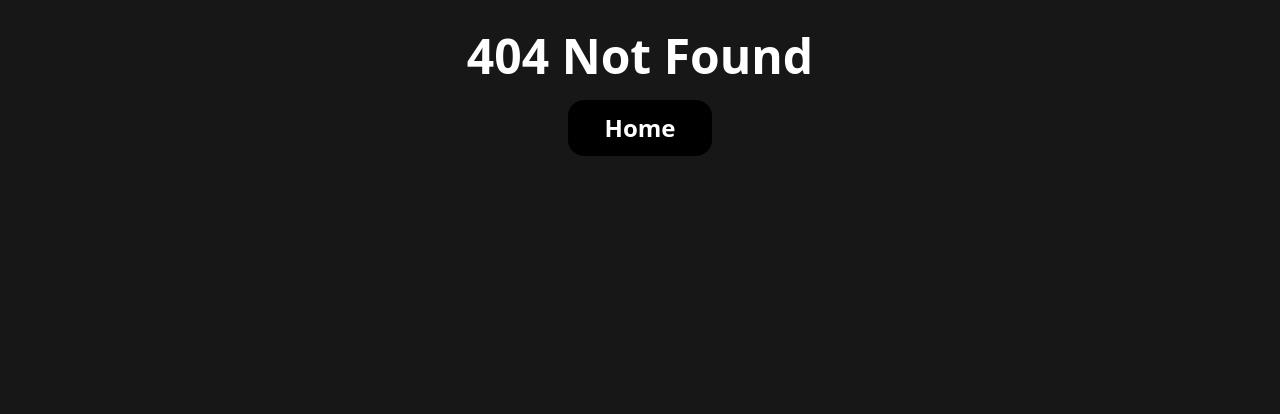
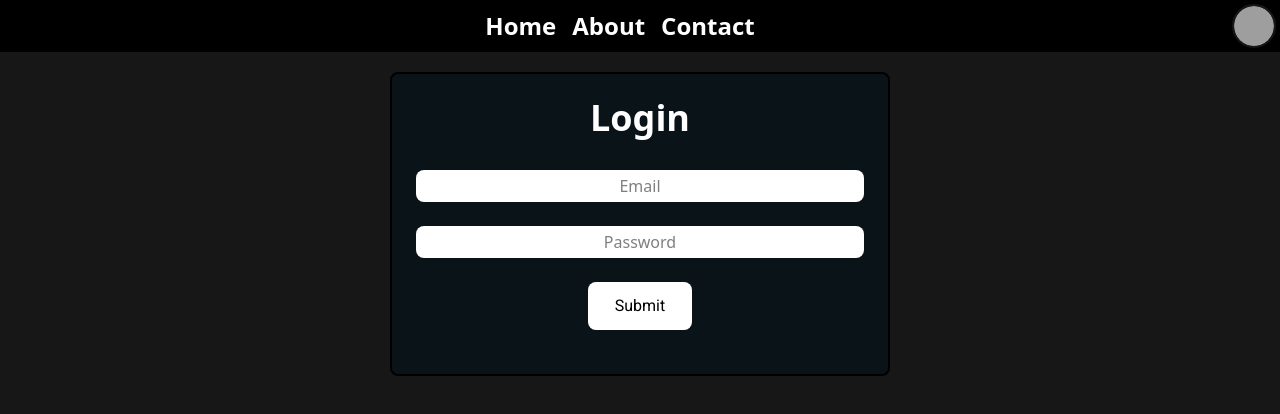
Before and after one commit to yaseenrehan123/Authentication, a React (Vite) app in the folder client/: page /login in a window 1280 px wide. Before the commit this address had no page. Shown: the top 414 px of the page. Built offline with nearby package versions, Linux system fonts and the light colour scheme; grey boxes are pictures that could not be loaded.

Commit message:
Login Done

```diff
--- a/client/src/App.tsx
+++ b/client/src/App.tsx
@@ -5,6 +5,7 @@ import { QueryClient, QueryClientProvider } from "@tanstack/react-query";
 import Layout from './components/app/Layout'
 import NotFoundPage from './components/app/NotFoundPage'
 import SignupPage from './features/signup/SignupPage'
+import LoginPage from './features/login/LoginPage';
 
 const App = () => {
   const query = new QueryClient();
@@ -14,7 +15,8 @@ const App = () => {
       element: <Layout />,
       errorElement: <NotFoundPage />,
       children: [
-        { path: 'signup', element: <SignupPage /> }
+        { path: 'signup', element: <SignupPage /> },
+        { path: 'login', element: <LoginPage /> }
       ]
     }
   ])
--- /dev/null
+++ b/client/src/components/FormItem.tsx
@@ -0,0 +1,37 @@
+import { useFormContext } from "react-hook-form";
+import FormField from "@/components/ui/formField";
+import Message from "@/components/ui/message";
+
+interface FormItemProps {
+    name: string;
+    placeholder?: string;
+    type?: string;
+    minLength?: number;
+    maxLength?: number;
+}
+
+const FormItem: React.FC<FormItemProps> = ({
+    name,
+    placeholder,
+    type = "text",
+    minLength,
+    maxLength,
+}) => {
+    const {
+        register,
+        formState: { errors },
+    } = useFormContext();
+
+    return (
+        <div className="flex flex-col gap-1">
+            <FormField
+                type={type}
+                placeholder={placeholder}
+                {...register(name, { minLength, maxLength })}
+            />
+            <Message variant="error">{errors[name]?.message as string}</Message>
+        </div>
+    );
+};
+
+export default FormItem;
--- /dev/null
+++ b/client/src/components/ui/alignment.tsx
@@ -0,0 +1,36 @@
+import { cn } from '@/lib/utils'
+import type { AlignmentProps } from '@/types'
+import { cva } from 'class-variance-authority'
+import React from 'react'
+
+const Alignment = ({ className, variant, gap, children, ...props }: AlignmentProps) => {
+    return (
+        <div className={cn(variants({ variant, gap }), className)} {...props}>
+            {children}
+        </div>
+    )
+}
+
+const variants = cva('flex', {
+    variants: {
+        variant: {
+            rowLeft: 'justify-start',
+            rowCenter: 'justify-center',
+            rowRight: 'justify-end',
+            colLeft: 'flex-col items-start',
+            colCenter: 'flex-col items-center',
+            colRight: 'flex-col items-end'
+        },
+        gap: {
+            sm: 'gap-1',
+            md: 'gap-2',
+            lg: 'gap-4'
+        }
+    },
+    defaultVariants: {
+        variant: 'colCenter',
+        gap: 'sm'
+    }
+})
+
+export default Alignment
--- /dev/null
+++ b/client/src/components/ui/formContainer.tsx
@@ -0,0 +1,26 @@
+import { cn } from '@/lib/utils'
+import type { FormContainerProps } from '@/types'
+import { cva } from 'class-variance-authority'
+import React from 'react'
+
+const FormContainer = ({ variant, className, children, ...props }: FormContainerProps) => {
+    return (
+        <div className={cn(variants({ variant }), className)} {...props}>
+            {children}
+        </div>
+    )
+}
+
+const variants = cva('flex items-center flex-col gap-8 border-2 rounded-[8px] p-6', {
+    variants: {
+        variant: {
+            light: 'border-black bg-white',
+            dark: 'border-black bg-[rgb(10,19,23)]'
+        }
+    },
+    defaultVariants: {
+        variant: 'light'
+    }
+})
+
+export default FormContainer
--- /dev/null
+++ b/client/src/features/login/LoginForm.tsx
@@ -0,0 +1,69 @@
+import Alignment from '@/components/ui/alignment'
+import FormContainer from '@/components/ui/formContainer'
+import FormField from '@/components/ui/formField'
+import Message from '@/components/ui/message'
+import SubmitButton from '@/components/ui/submitButton'
+import { loginSchema } from '@/lib/validations'
+import type { LoginFormFields } from '@/types'
+import { zodResolver } from '@hookform/resolvers/zod'
+import { useMutation } from '@tanstack/react-query'
+import React from 'react'
+import { useForm } from 'react-hook-form'
+
+const LoginForm = () => {
+    const { register, handleSubmit, reset, formState: { errors, isSubmitting } } = useForm<LoginFormFields>({
+        resolver: zodResolver(loginSchema)
+    });
+
+    const loginMutation = useMutation({
+        mutationKey: ['login'],
+        mutationFn: async (data: LoginFormFields) => {
+            const path: string = `${import.meta.env.VITE_SERVER_PATH}/login`;
+            const res = await fetch(path, {
+                method: "POST",
+                headers: {
+                    "Content-Type": "application/json"
+                },
+                body: JSON.stringify(data)
+            });
+
+            const body = await res.json();
+
+            if (!res.ok) {
+                throw new Error(body.error || "Unknown error occured");
+            }
+        },
+        onSuccess: () => reset()
+    });
+
+    const onSubmit = async (data: LoginFormFields) => {
+        loginMutation.mutate(data);
+    };
+
+    return (
+        <FormContainer variant='dark'>
+            <div className='text-white text-4xl font-bold'>
+                Login
+            </div>
+
+            <form className='flex items-center flex-col gap-5' onSubmit={handleSubmit(onSubmit)}>
+                <Alignment variant='colLeft'>
+                    <FormField variant='large' placeholder='Email' {...register('email')} />
+                    <Message variant='error'>{errors.email?.message}</Message>
+                </Alignment>
+                <Alignment variant='colLeft'>
+                    <FormField variant='large' placeholder='Password' minLength={8} maxLength={15} {...register('password')} />
+                    <Message variant='error'>{errors.password?.message}</Message>
+                </Alignment>
+                <SubmitButton type='submit' disabled={loginMutation.isPending}>
+                    {loginMutation.isPending ? 'Loading...' : 'Submit'}
+                </SubmitButton>
+                <Message variant={loginMutation.isError ? 'error' : loginMutation.isSuccess ? 'success' : 'default'}>
+                    {loginMutation.isError ? `${loginMutation.error}` : loginMutation.isSuccess ? 'Success' : ''}
+                </Message>
+            </form>
+        </FormContainer>
+    )
+}
+
+export default LoginForm
--- /dev/null
+++ b/client/src/features/login/LoginPage.tsx
@@ -0,0 +1,12 @@
+import React from 'react'
+import LoginForm from './LoginForm'
+
+const LoginPage = () => {
+    return (
+        <div className='flex items-center flex-col gap-4 pt-16'>
+            <LoginForm />
+        </div>
+    )
+}
+
+export default LoginPage
--- a/client/src/features/signup/SignupForm.tsx
+++ b/client/src/features/signup/SignupForm.tsx
@@ -7,6 +7,8 @@ import { useForm, type SubmitHandler } from "react-hook-form";
 import { zodResolver } from "@hookform/resolvers/zod";
 import { signupSchema } from '@/lib/validations';
 import { useMutation, useQuery } from '@tanstack/react-query';
+import FormContainer from '@/components/ui/formContainer';
+import Alignment from '@/components/ui/alignment';
 const SignupForm = () => {
     const { register, handleSubmit, reset, formState: { errors, isSubmitting } } = useForm<SignupFormFields>({
         resolver: zodResolver(signupSchema)
@@ -22,8 +24,11 @@ const SignupForm = () => {
                 },
                 body: JSON.stringify(data)
             });
+
+            const body = await res.json();
+
             if (!res.ok) {
-                throw new Error("Something went wrong...");
+                throw new Error(body.error || "Unknown error occured");
             }
         },
         onSuccess: () => reset()
@@ -32,36 +37,36 @@ const SignupForm = () => {
         signupMutation.mutate(data);
     };
     return (
-        <div className='flex items-center flex-col gap-8 border-2 border-black bg-[rgb(10,19,23)] rounded-[8px] p-6'>
+        <FormContainer variant='dark'>
             <div className='text-white text-4xl font-bold'>
                 Create Your Account
             </div>
-            <form className='flex items-center flex-col gap-5'>
-                <div className='flex flex-col gap-1'>
+            <form className='flex items-center flex-col gap-5' onSubmit={handleSubmit(onSubmit)}>
+                <Alignment variant='colLeft'>
                     <FormField variant='large' placeholder='Username' {...register("username")} minLength={8} maxLength={15} />
                     <Message variant='error'>{errors.username?.message}</Message>
-                </div>
-                <div className='flex flex-col gap-1'>
+                </Alignment>
+                <Alignment variant='colLeft'>
                     <FormField variant='large' placeholder='Email' {...register("email")} />
                     <Message variant='error'>{errors.email?.message}</Message>
-                </div>
-                <div className='flex flex-col gap-1'>
+                </Alignment>
+                <Alignment variant='colLeft'>
                     <FormField variant='large' placeholder='Password' {...register("password")} minLength={8} maxLength={15} />
                     <Message variant='error'>{errors.password?.message}</Message>
-                </div>
-                <div className='flex flex-col gap-1'>
+                </Alignment>
+                <Alignment variant='colLeft'>
                     <FormField variant='large' placeholder='Confirm Password' {...register("confirmPassword")} minLength={8} maxLength={15} />
                     <Message variant='error'>{errors.confirmPassword?.message}</Message>
-                </div>
+                </Alignment>
 
-                <SubmitButton onClick={handleSubmit(onSubmit)} disabled={isSubmitting}>
-                    {isSubmitting ? 'Loading...' : 'Submit'}
+                <SubmitButton type='submit' disabled={signupMutation.isPending}>
+                    {signupMutation.isPending ? 'Loading...' : 'Submit'}
                 </SubmitButton>
             </form >
             <Message variant={signupMutation.isError ? 'error' : signupMutation.isSuccess ? 'success' : 'default'}>
                 {signupMutation.isError ? `${signupMutation.error}` : signupMutation.isSuccess ? 'Success' : ''}
             </Message>
-        </div >
+        </FormContainer>
 
     )
 }
--- a/client/src/lib/validations.ts
+++ b/client/src/lib/validations.ts
@@ -15,3 +15,10 @@ export const signupSchema = z.object({
         message: "Passwords must match",
         path: ["confirmPassword"]
     })
+
+export const loginSchema = z.object({
+    email: z.email("Invalid Email"),
+    password: z.string()
+        .min(8, "Password must contain minimum 8 characters")
+        .max(15, "Password cant exceed more than 15 characters")
+});
--- a/client/src/types.ts
+++ b/client/src/types.ts
@@ -1,5 +1,5 @@
 import type { NavLinkProps as RouterNavlinkProps } from "react-router";
-import { signupSchema } from "./lib/validations";
+import { loginSchema, signupSchema } from "./lib/validations";
 import { z } from "zod";
 
 //SHADCN VARIANTS
@@ -31,6 +31,13 @@ export type SubmitButtonProps = React.ButtonHTMLAttributes<HTMLButtonElement> &
 export type MessageProps = React.HTMLAttributes<HTMLDivElement> & {
     variant?: 'default' | 'success' | 'loading' | 'error'
 }
+export type FormContainerProps = React.HTMLAttributes<HTMLDivElement> & {
+    variant?: 'light' | 'dark'
+};
+export type AlignmentProps = React.HTMLAttributes<HTMLDivElement> & {
+    variant?: 'rowLeft' | 'rowCenter' | 'rowRight' | 'colLeft' | 'colCenter' | 'colRight',
+    gap?: 'sm' | 'md' | 'lg'
+};
 //COMPONENT PROPS
 export type ProfileIconProps = {
     avatarProps: ProfileAvatarProps
@@ -42,3 +49,4 @@ export type SidebarStore = {
 }
 //INFERS
 export type SignupFormFields = z.infer<typeof signupSchema>
+export type LoginFormFields = z.infer<typeof loginSchema>
```
